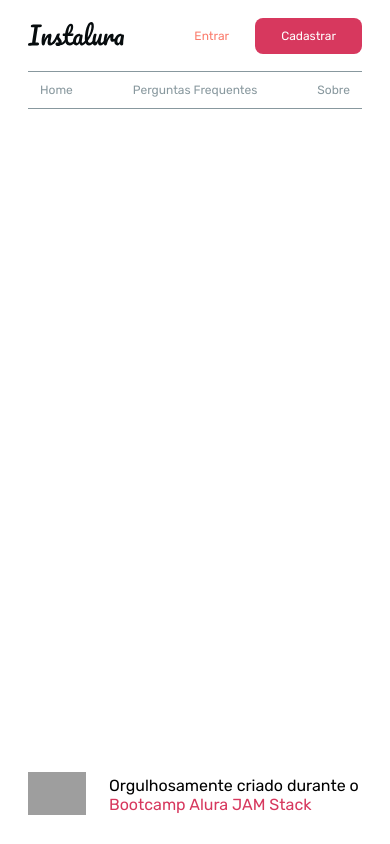
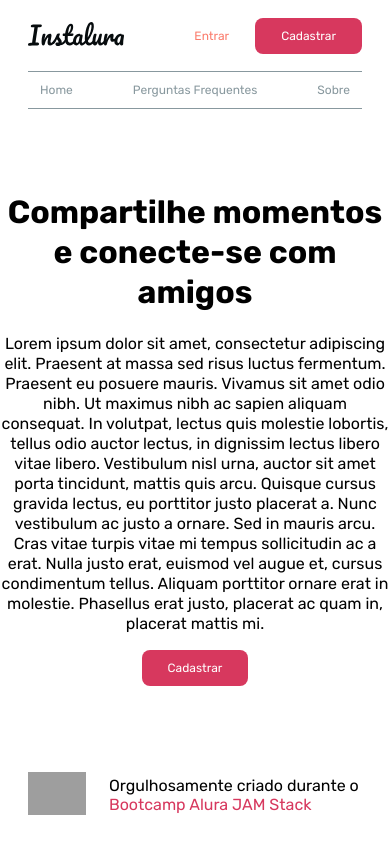
Before and after one commit to thiagoleet/instalura-base, a Next.js app: page / in a window 390 px wide. Built offline with nearby package versions, Linux system fonts and the light colour scheme; grey boxes are pictures that could not be loaded.

Commit message:
Aula 07: Componentes com Props via Breakpoints

```diff
--- a/pages/index.js
+++ b/pages/index.js
@@ -1,6 +1,7 @@
 import Menu from "../src/components/commons/Menu";
 import Footer from "../src/components/commons/Footer";
-
+import { Button } from "../src/components/commons/Button";
+import Text from "../src/components/foundation/Text";
 export default function Home() {
   return (
     <div
@@ -13,6 +14,44 @@ export default function Home() {
       }}
     >
       <Menu />
+
+      <div>
+        <Text
+          variant="title"
+          tag="h1"
+          color="tertiary.main"
+          textAlign={{ xs: "center", md: "left" }}
+        >
+          Compartilhe momentos e conecte-se com amigos
+        </Text>
+        <Text
+          variant="paragraph1"
+          tag="p"
+          color="tertiary.light"
+          textAlign={{ xs: "center", md: "left" }}
+        >
+          Lorem ipsum dolor sit amet, consectetur adipiscing elit. Praesent at
+          massa sed risus luctus fermentum. Praesent eu posuere mauris. Vivamus
+          sit amet odio nibh. Ut maximus nibh ac sapien aliquam consequat. In
+          volutpat, lectus quis molestie lobortis, tellus odio auctor lectus, in
+          dignissim lectus libero vitae libero. Vestibulum nisl urna, auctor sit
+          amet porta tincidunt, mattis quis arcu. Quisque cursus gravida lectus,
+          eu porttitor justo placerat a. Nunc vestibulum ac justo a ornare. Sed
+          in mauris arcu. Cras vitae turpis vitae mi tempus sollicitudin ac a
+          erat. Nulla justo erat, euismod vel augue et, cursus condimentum
+          tellus. Aliquam porttitor ornare erat in molestie. Phasellus erat
+          justo, placerat ac quam in, placerat mattis mi.
+        </Text>
+
+        <Button
+          margin={{ xs: "auto", md: "initial" }}
+          display="block"
+          variant="primary.main"
+        >
+          Cadastrar
+        </Button>
+      </div>
+
       <Footer />
     </div>
   );
--- a/src/components/commons/Button/index.js
+++ b/src/components/commons/Button/index.js
@@ -3,6 +3,7 @@ import {
   getColor,
   getContrastText,
   breakpointsMedia,
+  propToStyle,
 } from "../../../theme/utils";
 import { TextStyleVariants } from "../../foundation/Text";
 
@@ -40,4 +41,7 @@ export const Button = styled.button`
   &:focus {
     opacity: 0.5;
   }
+
+  ${propToStyle("margin")}
+  ${propToStyle("display")}
 `;
--- a/src/components/commons/Menu/index.js
+++ b/src/components/commons/Menu/index.js
@@ -20,22 +20,22 @@ const Menu = () => {
     },
   ];
 
+  const linksMenu = links.map((link) => {
+    return (
+      <li key={link.url}>
+        <Text tag="a" variant="smallestException" href={link.url}>
+          {link.texto}
+        </Text>
+      </li>
+    );
+  });
+
   return (
     <MenuWrapper>
       <MenuWrapper.LeftSide>
         <Logo />
       </MenuWrapper.LeftSide>
-      <MenuWrapper.CentralSide>
-        {links.map((link) => {
-          return (
-            <li key={link.url}>
-              <Text tag="a" variant="smallestException" href={link.url}>
-                {link.texto}
-              </Text>
-            </li>
-          );
-        })}
-      </MenuWrapper.CentralSide>
+      <MenuWrapper.CentralSide>{linksMenu}</MenuWrapper.CentralSide>
       <MenuWrapper.RightSide>
         <Button $ghost variant="secondary.main">
           Entrar
--- a/src/components/foundation/Text/index.js
+++ b/src/components/foundation/Text/index.js
@@ -1,7 +1,11 @@
 import React from "react";
 import PropTypes from "prop-types";
 import styled, { css } from "styled-components";
-import { getColor, getTextStyleVariant } from "../../../theme/utils";
+import {
+  getColor,
+  getTextStyleVariant,
+  propToStyle,
+} from "../../../theme/utils";
 
 const paragraph1 = css`
   ${({ theme }) => getTextStyleVariant(theme.typographyVariants.paragraph1)}
@@ -35,6 +39,9 @@ export const TextStyleVariants = {
 
 const TextBase = styled.span`
   ${({ variant }) => TextStyleVariants[variant]}
+  ${propToStyle("textAlign")}
+  ${propToStyle("margin")}
+  ${propToStyle("display")}
   color: ${getColor};
 `;
 
@@ -48,7 +55,14 @@ const Text = ({ tag, variant, children, ...props }) => {
 
 Text.propTypes = {
   tag: PropTypes.oneOf(["h1", "h2", "h3", "h4", "h5", "p", "li", "a", "span"]),
-  variant: PropTypes.oneOf(["paragraph1", "smallestException"]),
+  variant: PropTypes.oneOf([
+    "paragraph1",
+    "paragraph2",
+    "smallestException",
+    "subTitle",
+    "title",
+    "titleXS",
+  ]),
   children: PropTypes.node.isRequired,
 };
 
--- /dev/null
+++ b/src/theme/utils/breakpointsMedia.js
@@ -0,0 +1,15 @@
+import { breakpoints } from "../breakpoints";
+import { css } from "styled-components";
+
+export function breakpointsMedia(cssByBreakpoint) {
+  const breakpointNames = Object.keys(breakpoints);
+  return breakpointNames
+    .filter((breakpointName) => Boolean(cssByBreakpoint[breakpointName]))
+    .map(
+      (breakpointName) => css`
+        @media only screen and (min-width: ${breakpoints[breakpointName]}px) {
+          ${cssByBreakpoint[breakpointName]}
+        }
+      `
+    );
+}
--- /dev/null
+++ b/src/theme/utils/color-helpers.js
@@ -0,0 +1,7 @@
+import get from "lodash/get";
+
+export const getColor = ({ theme, variant }) =>
+  get(theme, `colors.${variant}.color`);
+
+export const getContrastText = ({ theme, variant }) =>
+  get(theme, `colors.${variant}.contrastText`);
--- a/src/theme/utils/index.js
+++ b/src/theme/utils/index.js
@@ -1,31 +1,4 @@
-import get from "lodash/get";
-import { css } from "styled-components";
-import { breakpoints } from "../breakpoints";
-
-export const getColor = ({ theme, variant }) =>
-  get(theme, `colors.${variant}.color`);
-
-export const getContrastText = ({ theme, variant }) =>
-  get(theme, `colors.${variant}.contrastText`);
-
-export const getTypographyVariant = (theme, variant = "paragraph1") =>
-  get(theme, `typographyVariants.${variant}`);
-
-export const getTextStyleVariant = (typographyVariant) => css`
-  font-size: ${typographyVariant.fontSize};
-  line-height: ${typographyVariant.lineHeight};
-  font-weight: ${typographyVariant.fontWeight};
-`;
-
-export function breakpointsMedia(cssByBreakpoint) {
-  const breakpointNames = Object.keys(breakpoints);
-  return breakpointNames
-    .filter((breakpointName) => Boolean(cssByBreakpoint[breakpointName]))
-    .map(
-      (breakpointName) => css`
-        @media only screen and (min-width: ${breakpoints[breakpointName]}px) {
-          ${cssByBreakpoint[breakpointName]}
-        }
-      `
-    );
-}
+export * from "./breakpointsMedia";
+export * from "./color-helpers";
+export * from "./text-helpers";
+export * from "./propToStyle";
--- /dev/null
+++ b/src/theme/utils/propToStyle.js
@@ -0,0 +1,32 @@
+import { breakpointsMedia } from "./breakpointsMedia";
+
+export function propToStyle(propName) {
+  return function (props) {
+    const propValue = props[propName];
+    if (typeof propValue === "string") {
+      return {
+        [propName]: propValue,
+      };
+    }
+
+    if (typeof propValue === "object") {
+      return breakpointsMedia({
+        xs: {
+          [propName]: propValue.xs,
+        },
+        sm: {
+          [propName]: propValue.sm,
+        },
+        md: {
+          [propName]: propValue.md,
+        },
+        lg: {
+          [propName]: propValue.lg,
+        },
+        xl: {
+          [propName]: propValue.xl,
+        },
+      });
+    }
+  };
+}
--- /dev/null
+++ b/src/theme/utils/text-helpers.js
@@ -0,0 +1,11 @@
+import get from "lodash/get";
+import { css } from "styled-components";
+
+export const getTypographyVariant = (theme, variant = "paragraph1") =>
+  get(theme, `typographyVariants.${variant}`);
+
+export const getTextStyleVariant = (typographyVariant) => css`
+  font-size: ${typographyVariant.fontSize};
+  line-height: ${typographyVariant.lineHeight};
+  font-weight: ${typographyVariant.fontWeight};
+`;
```
Also changed, not shown: 1 other file (tests, documents, lock files or other folders).
